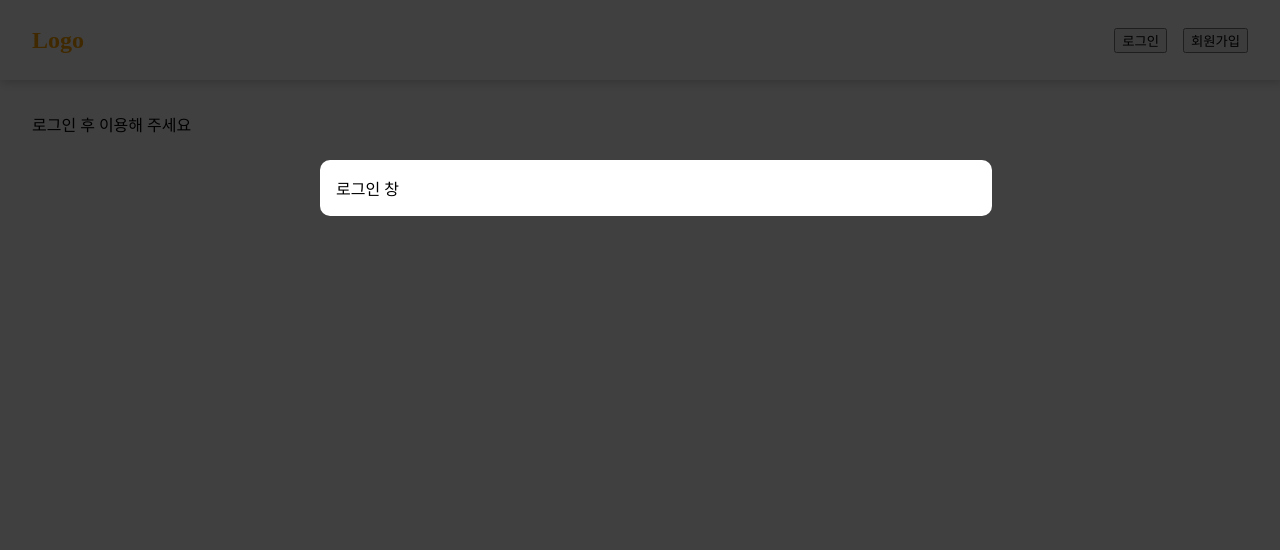
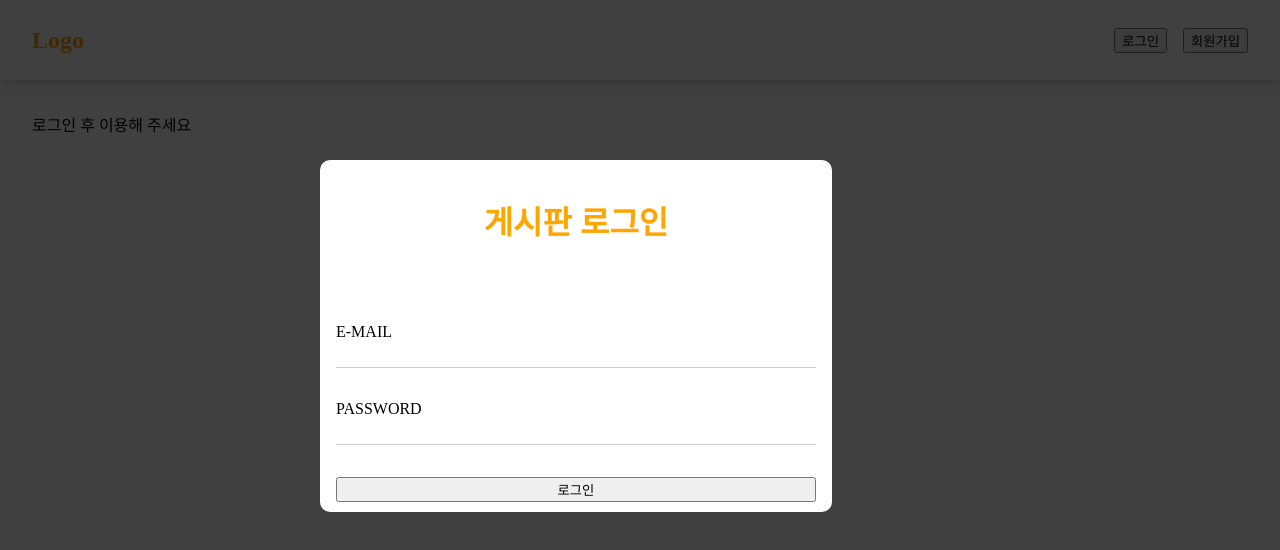
Before and after one commit to usgnusmig/React-board, a React (Create React App) app: page / in a window 1280 px wide. Both pictures are taken after a click on the button "로그인". Shown: the top 550 px of the page. Built offline with nearby package versions, Linux system fonts and the light colour scheme; no server answers.

Commit message:
Add Login form

```diff
--- a/src/components/Nav/Account/Login/Login.js
+++ b/src/components/Nav/Account/Login/Login.js
@@ -1,4 +1,5 @@
 import React from "react";
+import LoginForm from "./LoginForm";
 import LoginModal from "./LoginModal";
 
 const Login = ({ isLogin, setIsLogin, onLoginModal, setOnLoginModal }) => {
@@ -16,7 +17,11 @@ const Login = ({ isLogin, setIsLogin, onLoginModal, setOnLoginModal }) => {
   return (
     <div>
       {!isLogin ? Login : signOut}
-      {onLoginModal ? <LoginModal /> : null}
+      {onLoginModal ? (
+        <LoginModal>
+          <LoginForm />
+        </LoginModal>
+      ) : null}
     </div>
   );
 };
--- /dev/null
+++ b/src/components/Nav/Account/Login/LoginButton.js
@@ -0,0 +1,7 @@
+import React from "react";
+
+const LoginButton = () => {
+  return <button>로그인</button>;
+};
+
+export default LoginButton;
--- /dev/null
+++ b/src/components/Nav/Account/Login/LoginForm.js
@@ -0,0 +1,44 @@
+import React from "react";
+import styled from "styled-components";
+import LoginButton from "./LoginButton";
+
+const LoginFormBox = styled.div`
+  display: flex;
+  flex-direction: column;
+  /* align-items: center; */
+
+  h1 {
+    text-align: center;
+    color: orange;
+    margin-bottom: 5rem;
+  }
+
+  label {
+    font-size: 1rem;
+  }
+
+  input {
+    height: 1.5rem;
+    border: none;
+    border-bottom: 1px solid #ccc;
+    margin-bottom: 2rem;
+  }
+`;
+
+const LoginForm = () => {
+  return (
+    <LoginFormBox>
+      <h1>게시판 로그인</h1>
+
+      <label>E-MAIL</label>
+      <input />
+
+      <label>PASSWORD</label>
+      <input />
+
+      <LoginButton />
+    </LoginFormBox>
+  );
+};
+
+export default LoginForm;
--- a/src/components/Nav/Account/Login/LoginModal.js
+++ b/src/components/Nav/Account/Login/LoginModal.js
@@ -27,24 +27,27 @@ const ModalOverayStyle = styled.div`
   position: fixed;
   top: 10rem;
   background-color: #ffffff;
+  width: 60%;
+  height: 20rem;
+  left: 10%;
   padding: 1rem;
   border-radius: 10px;
   z-index: 20;
   animation: ${SlideDown} 300ms ease-out forwards;
 
   @media (min-width: 768px) {
-    width: 40rem;
+    width: 30rem;
     left: calc(50% - 20rem);
   }
 `;
 
-const LoginModal = () => {
+const LoginModal = (props) => {
   const ID = document.getElementById("modal");
 
   return (
     <Fragment>
       {createPortal(<BackdropStyle />, ID)}
-      {createPortal(<ModalOverayStyle>로그인 창</ModalOverayStyle>, ID)}
+      {createPortal(<ModalOverayStyle>{props.children}</ModalOverayStyle>, ID)}
     </Fragment>
   );
 };
```
Also changed, not shown: 1 other file (tests, documents, lock files or other folders).
